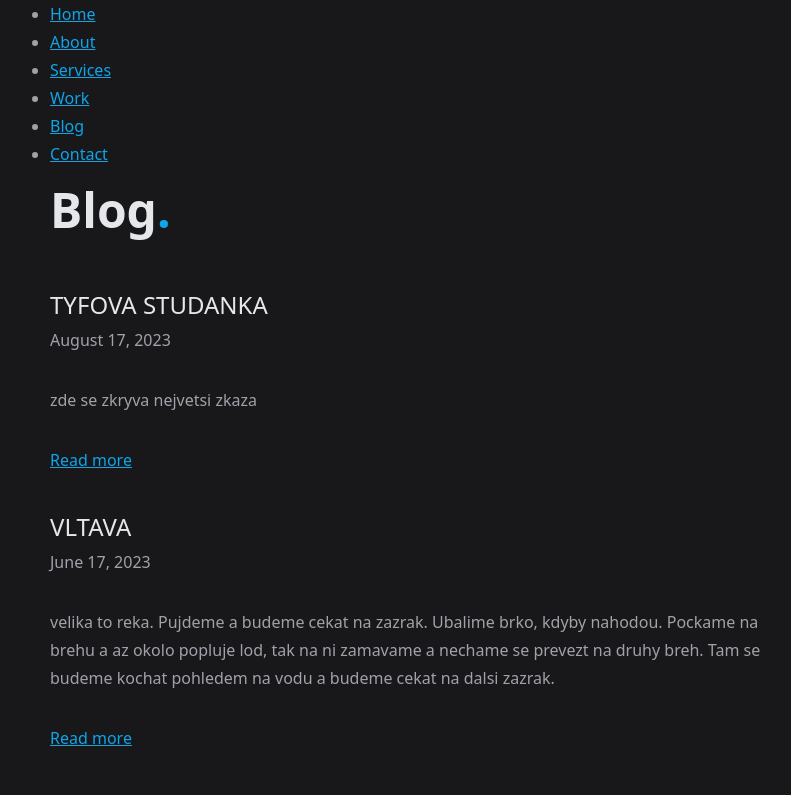
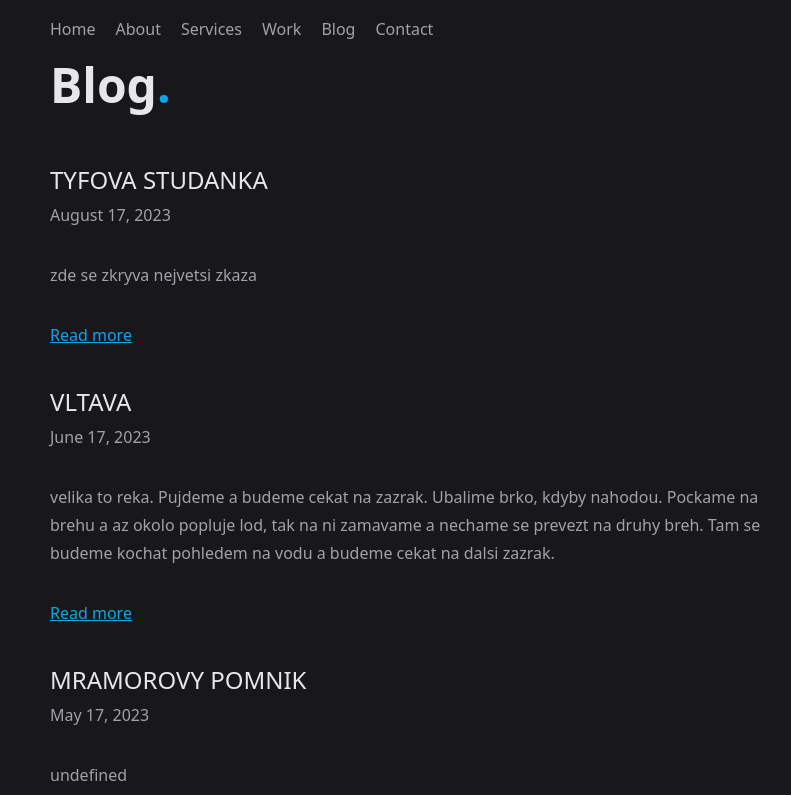
Before and after one commit to JanZaion/ld-site, a Next.js app: page /posts in a window 1280 px wide. Shown: the top 795 px of the page, without its empty margins (222-1013 px from the left). Built offline with nearby package versions, Linux system fonts and the light colour scheme.

Commit message:
feat: style header

```diff
--- a/app/components/header/Header.module.css
+++ b/app/components/header/Header.module.css
@@ -0,0 +1,24 @@
+.header {
+  padding-top: 15px;
+}
+
+.nav {
+  display: flex;
+  justify-content: flex-start;
+  align-items: center;
+  list-style: none;
+}
+
+.nav li {
+  margin-right: 20px;
+}
+
+.nav a {
+  text-decoration: none;
+  color: inherit;
+  transition: color 0.2s ease-in-out;
+}
+
+.nav a:hover {
+  color: var(--accent-color);
+}
--- a/app/components/header/Header.tsx
+++ b/app/components/header/Header.tsx
@@ -6,24 +6,24 @@ export const Header = () => {
   return (
     <header className={styles.header}>
       <nav>
-        <ul>
+        <ul className={styles.nav}>
           <li>
-            <Link href="#home">Home</Link>
+            <Link href="/#home">Home</Link>
           </li>
           <li>
-            <Link href="#about">About</Link>
+            <Link href="/#about">About</Link>
           </li>
           <li>
-            <Link href="#services">Services</Link>
+            <Link href="/#services">Services</Link>
           </li>
           <li>
-            <Link href="#work">Work</Link>
+            <Link href="/#work">Work</Link>
           </li>
           <li>
-            <Link href="#blog">Blog</Link>
+            <Link href="/posts">Blog</Link>
           </li>
           <li>
-            <Link href="#contact">Contact</Link>
+            <Link href="/#contact">Contact</Link>
           </li>
         </ul>
       </nav>
```
